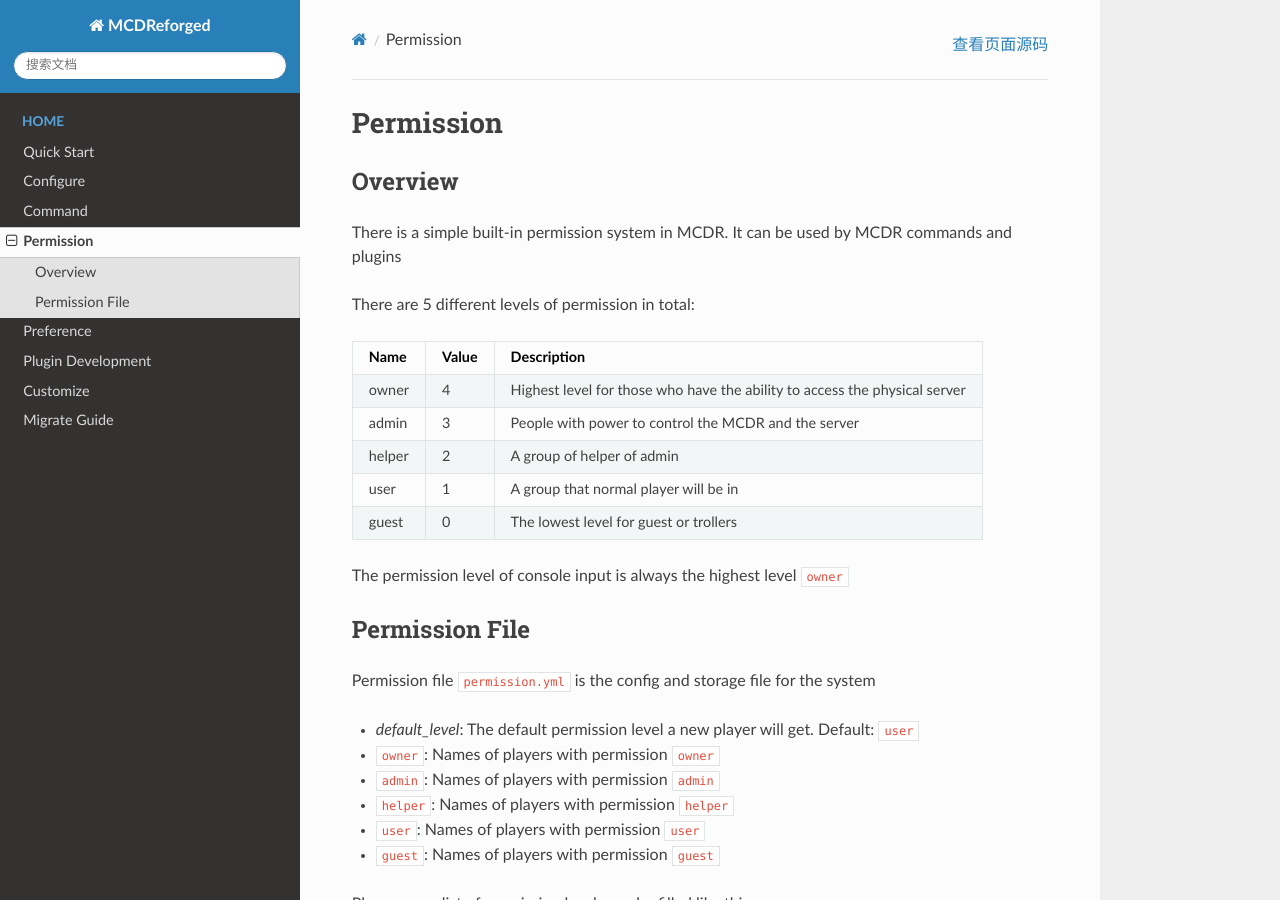
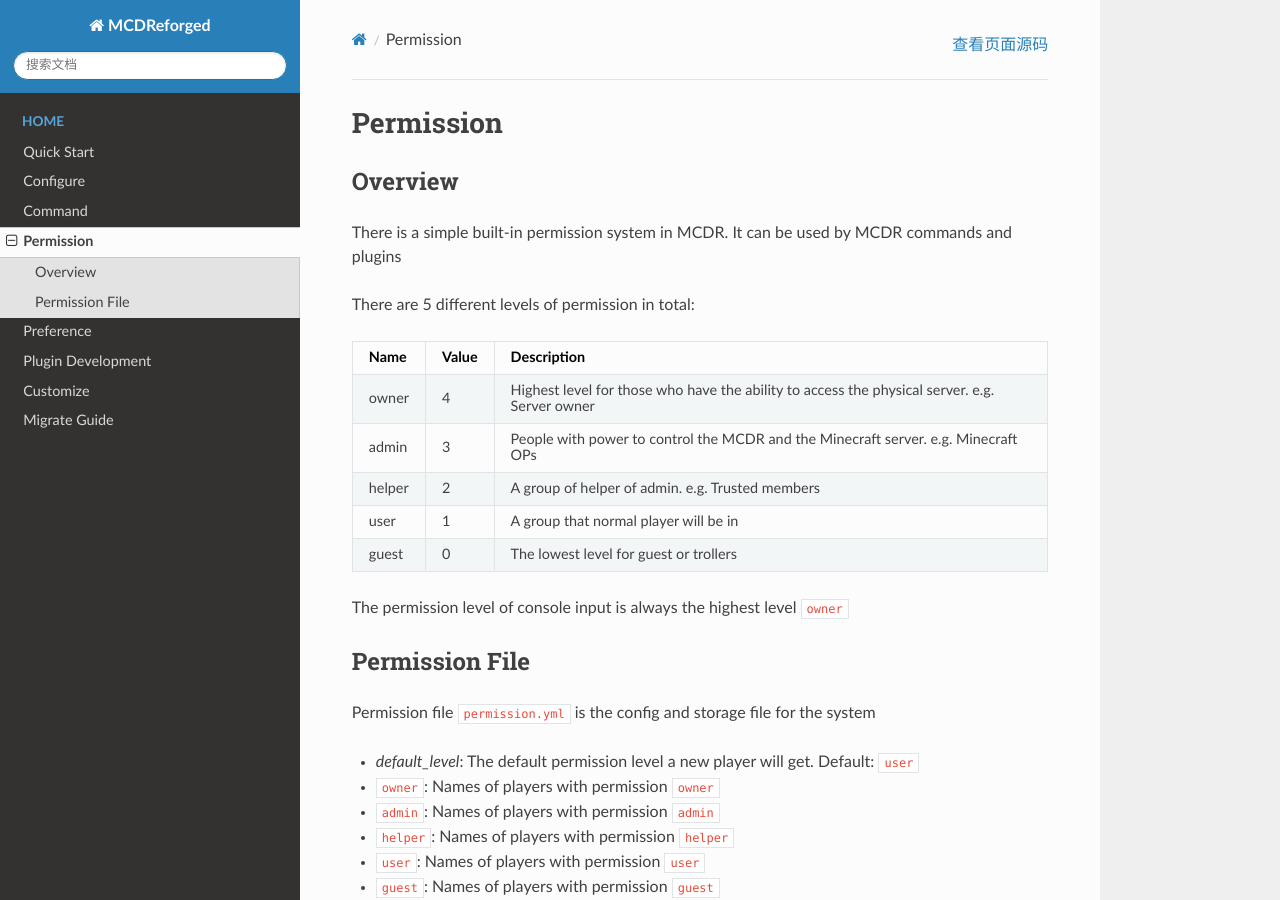
Before and after one commit to MCDReforged/MCDReforged, a Sphinx documentation site: the page built from docs/source/permission.rst, in a window 1280 px wide and 900 px high. Built offline with Sphinx 7.4.7 and the Read the Docs theme 2.0.0, drawn with Linux system fonts in a browser that asks for light colours.

Commit message:
doc: better permission level description

```diff
--- a/docs/source/permission.rst
+++ b/docs/source/permission.rst
@@ -17,13 +17,13 @@
      - Description
    * - owner
      - 4
-     - Highest level for those who have the ability to access the physical server
+     - Highest level for those who have the ability to access the physical server. e.g. Server owner
    * - admin
      - 3
-     - People with power to control the MCDR and the server
+     - People with power to control the MCDR and the Minecraft server. e.g. Minecraft OPs
    * - helper
      - 2
-     - A group of helper of admin
+     - A group of helper of admin. e.g. Trusted members
    * - user
      - 1
      - A group that normal player will be in
```
Also changed, not shown: 1 other file.
